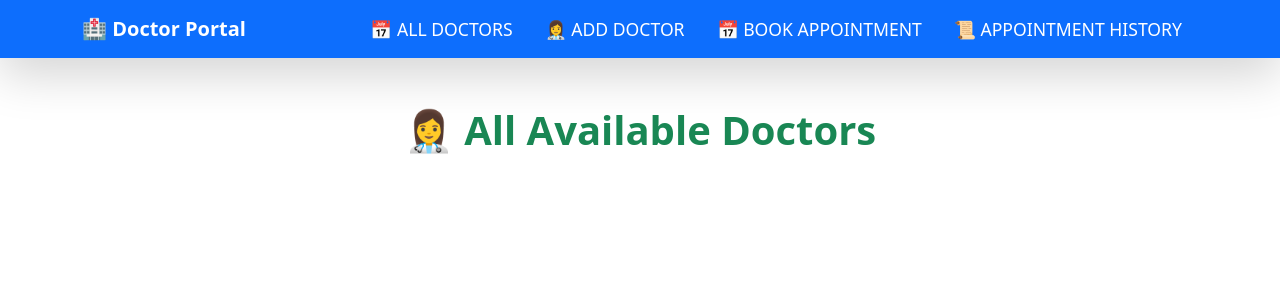
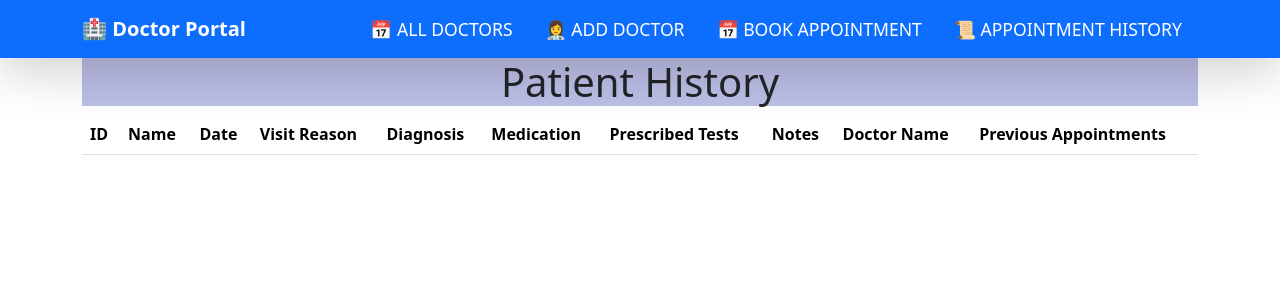
Before and after one commit to BithyIslamChaity/Doctors-Appointment, an Angular app: page /patient-history in a window 1280 px wide. Before the commit this address led to /view-doctor. Shown: the top 300 px of the page. Built offline with nearby package versions, Linux system fonts and the light colour scheme.

Commit message:
patient history

```diff
--- a/src/app/app.component.ts
+++ b/src/app/app.component.ts
@@ -58,3 +58,29 @@ this.appoinmentDate = appoinmentDate;
 this.doctor = doctor;
   }
 }
+
+export class Patient{
+  id: number;
+  name: string;
+  date: string;
+  visitReason: string;
+  diagnosis: string;
+  medication: string;
+  prescribedTests: string;
+  notes: string;
+  doctorName: string;
+  previousAppointments: string;
+
+  constructor(id: number, name: string, date: string, visitReason: string, diagnosis: string, medication: string, prescribedTests: string, notes: string, doctorName: string, previousAppointments: string){
+    this.id = id;
+    this.name = name;
+    this.date = date;
+    this.visitReason = visitReason;
+    this.diagnosis = diagnosis;
+    this.medication = medication;
+    this.prescribedTests = prescribedTests;
+    this.notes = notes;
+    this.doctorName = doctorName;
+    this.previousAppointments = previousAppointments;
+  }
+}
--- a/src/app/app.routes.ts
+++ b/src/app/app.routes.ts
@@ -3,6 +3,7 @@ import { AddDoctorComponent } from './page/add-doctor/add-doctor.component';
 import { ViewDoctorComponent } from './page/view-doctor/view-doctor.component';
 import { BookAppoinmentComponent } from './page/book-appoinment/book-appoinment.component';
 import { AppoinmentHistoryComponent } from './page/appoinment-history/appoinment-history.component';
+import { PatientHistoryComponent } from './page/patient-history/patient-history.component';
 
 export const routes: Routes = [
 
@@ -10,6 +11,7 @@ export const routes: Routes = [
     {path: 'view-doctor', component: ViewDoctorComponent},
     {path: 'book-appoinment', component: BookAppoinmentComponent},
     {path: 'appoinment-history', component: AppoinmentHistoryComponent},
+    {path: 'patient-history', component: PatientHistoryComponent},
     {path: '**', redirectTo: 'view-doctor'},
 
 ];
--- /dev/null
+++ b/src/app/page/patient-history/patient-history.component.html
@@ -0,0 +1,37 @@
+
+
+<div class="container">
+    <h1 style="text-align: center;background-color: rgb(188, 191, 230);">Patient History</h1>
+
+    <table class="table table-striped">
+      <thead>
+        <tr>
+          <th>ID</th>
+          <th>Name</th>
+          <th>Date</th>
+          <th>Visit Reason</th>
+          <th>Diagnosis</th>
+          <th>Medication</th>
+          <th>Prescribed Tests</th>
+          <th>Notes</th>
+          <th>Doctor Name</th>
+          <th>Previous Appointments</th>
+        </tr>
+      </thead>
+      <tbody>
+        @for(record of records; track record.id){
+            <tr>
+              <td>{{records.indexOf (record) + 1}}</td>
+              <td>{{ record.name }}</td>
+            <td>{{ record.date }}</td>
+            <td>{{ record.visitReason }}</td>
+            <td>{{ record.diagnosis }}</td>
+            <td>{{ record.medication }}</td>
+            <td>{{ record.prescribedTests }}</td>
+            <td>{{ record.notes }}</td>
+            <td>{{ record.doctorName }}</td>
+            <td>{{ record.previousAppointments }}</td>
+        </tr>
+        }
+    </table>
+  </div>
--- /dev/null
+++ b/src/app/page/patient-history/patient-history.component.ts
@@ -0,0 +1,25 @@
+import { Component, OnInit } from '@angular/core';
+import { Router } from '@angular/router';
+import { Patient } from '../../app.component';
+
+
+@Component({
+  selector: 'app-patient-history',
+  imports: [],
+  templateUrl: './patient-history.component.html',
+  styleUrl: './patient-history.component.css'
+})
+export class PatientHistoryComponent implements OnInit {
+  records: Patient[]=[];
+
+
+  constructor(private router: Router) {}
+
+  ngOnInit(): void {
+    this.records = JSON.parse(localStorage.getItem('records') || '[]');
+  }
+
+  addNewPatient():void{
+    this.router.navigate(['/patient-history'], { state: { patient: new Patient(0,'','','','','','','','','') } });
+  }
+}
```
Also changed, not shown: src/app/page/patient-history/patient-history.component.css (added), 1 other file (tests, documents, lock files or other folders).
